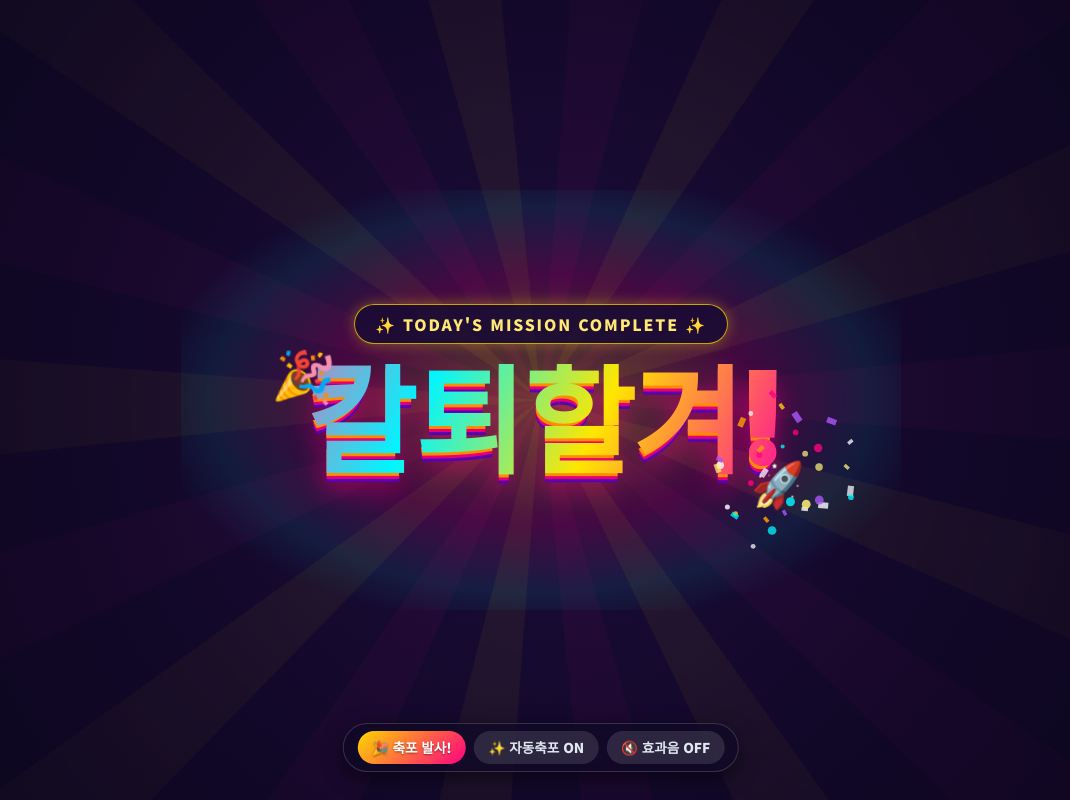
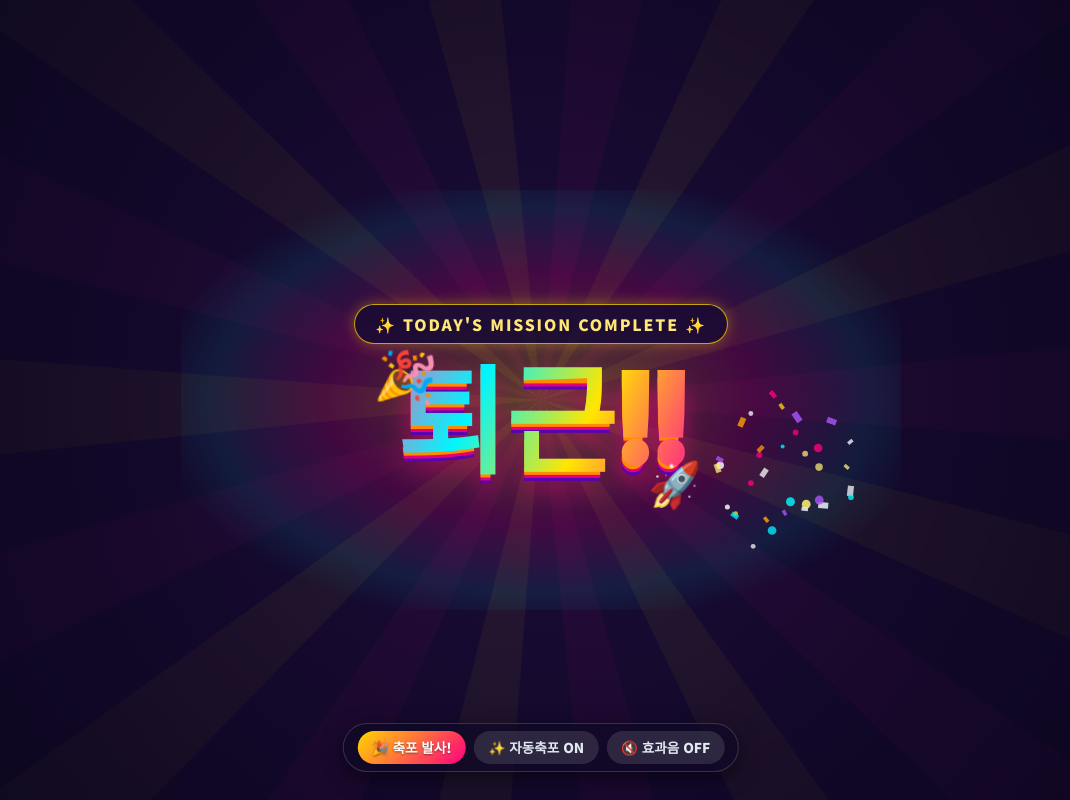
Before and after one commit to latte-a/page, a plain HTML site: page index.html in a window 1280 px wide. Shown: the whole page, without its empty margins (99-1169 px from the left). Drawn offline with Linux system fonts and the light colour scheme.

Commit message:
Update index.html

```diff
--- a/index.html
+++ b/index.html
@@ -3,7 +3,7 @@
 <head>
   <meta charset="UTF-8" />
   <meta name="viewport" content="width=device-width, initial-scale=1.0, maximum-scale=1.0, user-scalable=no" />
-  <title>칼퇴할겨! - 초경량 화려한 네온 축하 페이지</title>
+  <title>퇴근 - 초경량 화려한 네온 축하 페이지</title>
 
   <!-- Google Fonts: 강렬하고 두꺼운 'Black Han Sans' 및 보조 폰트 'Noto Sans KR' -->
   <link rel="preconnect" href="https://fonts.googleapis.com" />
@@ -112,7 +112,7 @@
     }
 
     /* ==========================================================================
-       4. 초경량 60fps 3D 메탈릭 골드 & 네온 "칼퇴할겨!" 타이포그래피
+       4. 초경량 60fps 3D 메탈릭 골드 & 네온 "퇴근!!" 타이포그래피
        ========================================================================== */
     .hero-wrapper {
       position: relative;
@@ -293,7 +293,7 @@
   </style>
 </head>
 <body>
-  <main id="stage" aria-label="칼퇴할겨 축하 무대">
+  <main id="stage" aria-label="퇴근 축하 무대">
     <!-- 경량 회전 선버스트 후광 -->
     <div class="sunburst-wrapper">
       <div class="sunburst"></div>
@@ -311,9 +311,9 @@
         <span class="accent-emoji emoji-right" aria-hidden="true">🚀</span>
 
         <!-- 3D 입체 압출 및 글로우 레이어 -->
-        <span class="mega-text mega-text-shadow" aria-hidden="true">칼퇴할겨!</span>
+        <span class="mega-text mega-text-shadow" aria-hidden="true">퇴근!!</span>
         <!-- 최상단 홀로그램 골드 & 네온 레인보우 텍스트 -->
-        <h1 class="mega-text mega-text-front">칼퇴할겨!</h1>
+        <h1 class="mega-text mega-text-front">퇴근!!</h1>
       </div>
     </section>
 
```
